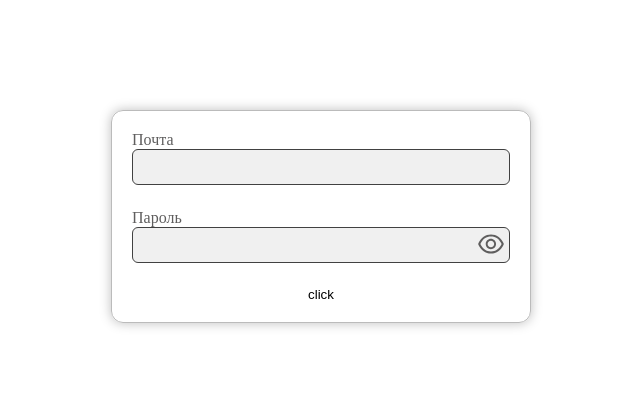
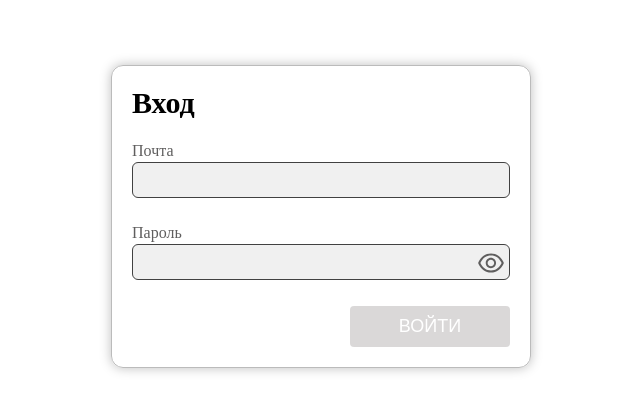
Before and after one commit to Kornull/yl_form, a React (Vite) app: page / in a window 1280 px wide. Shown: the part 184-596 px from the top of the page, without its empty margins (319-959 px from the left). Built offline with nearby package versions, Linux system fonts and the light colour scheme.

Commit message:
feat: add form btn disabled

```diff
--- a/src/App.scss
+++ b/src/App.scss
@@ -2,5 +2,7 @@
     display: flex;
     align-items: center;
     justify-content: center;
+    width: 100%;
     height: 100vh;
+    padding: 4px;
 }
--- /dev/null
+++ b/src/components/form/Form.module.scss
@@ -0,0 +1,68 @@
+.form {
+  display: flex;
+  flex-direction: column;
+  align-items: end;
+  width: 100%;
+  max-width: 420px;
+  height: 60vh;
+  gap: 6px;
+  padding: 40px 10px;
+  border: 1px solid #bbbbbb;
+  border-radius: 12px;
+  box-shadow: 0 0 12px #00000042;
+
+  @media (min-width: 480px) {
+    height: auto;
+    padding: 20px;
+  }
+
+  &Title {
+    width: 100%;
+    font-size: 30px;
+    padding-bottom: 16px;
+  }
+
+  &Btn {
+    padding: 10px 6px;
+    color: #fff;
+    font-size: 18px;
+    font-weight: 500;
+    width: 100%;
+    text-transform: uppercase;
+    background-color: #73acf7;
+    border-radius: 4px;
+    margin-top: 20px;
+    transition:
+      background-color 0.2s linear,
+      color 0.2s linear;
+
+    &:hover {
+      cursor: pointer;
+      background-color: #4d8ada;
+    }
+
+    &:active {
+      background-color: #b5d5ff;
+      color: #000;
+    }
+
+    @media (min-width: 480px) {
+      width: 160px;
+      margin-top: 0;
+    }
+  }
+}
+
+:disabled {
+  background-color: #c5c2c2a3;
+
+  &:hover {
+    cursor:default;
+    background-color: #c5c2c2a3;
+  }
+
+  &:active {
+    background-color: #c5c2c2a3;
+    color: #fff;
+  }
+}
--- a/src/components/form/Form.scss
+++ /dev/null
@@ -1,11 +0,0 @@
-.form {
-  display: flex;
-  flex-direction: column;
-  width: 100%;
-  max-width: 420px;
-  gap: 6px;
-  padding: 20px;
-  border: 1px solid #bbbbbb;
-  border-radius: 12px;
-  box-shadow: 0 0 12px #00000042;
-}
--- a/src/components/form/FormComponent.tsx
+++ b/src/components/form/FormComponent.tsx
@@ -1,24 +1,34 @@
+import { useEffect, useState } from 'react';
 import { useForm } from 'react-hook-form';
 
 import { MailInput, PasswordInput } from './formInputs';
-
 import { Loader } from '../loader';
-import { useState } from 'react';
 import { Snack } from '../snack';
 
 import { mockUserRequest } from '../../services/mock';
 
 import { StateForm } from 'src/types';
-import './Form.scss';
+import styles from './Form.module.scss';
 
 const FormComponent = () => {
   const { register, getValues, handleSubmit, reset } = useForm<StateForm>({
-    mode: 'onBlur',
+    mode: 'onChange',
   });
 
   const [isViewLoader, setIsViewLoader] = useState<boolean>(false);
   const [isViewSnack, setIsViewSnack] = useState<boolean>(false);
   const [isRequestRan, setIsRequestRan] = useState<boolean>(false);
+  const [isMailValid, setIsMailValid] = useState<boolean>(false);
+  const [isPswdValid, setIsPswdValid] = useState<boolean>(false);
+  const [isBtnDisabled, setIsBtnDisabled] = useState<boolean>(true);
+
+  const updateDisabledValue = () => {
+    if (isMailValid && isPswdValid) {
+      setIsBtnDisabled(false);
+    } else {
+      setIsBtnDisabled(true);
+    }
+  };
 
   const closeSnack = () => {
     setTimeout(() => setIsViewSnack(false), 3000);
@@ -39,6 +49,8 @@ const FormComponent = () => {
         setIsViewSnack(true);
         setIsRequestRan(isAuth);
         closeSnack();
+        setIsMailValid(false);
+        setIsPswdValid(false);
         reset();
       } else {
         setIsViewSnack(true);
@@ -47,12 +59,32 @@ const FormComponent = () => {
       }
     }, 5500);
   });
+
+  useEffect(() => {
+    updateDisabledValue();
+  }, [isMailValid, isPswdValid]);
+
   return (
     <>
-      <form className="form" onSubmit={onSubmit}>
-        <MailInput getValue={getValues} register={register} />
-        <PasswordInput register={register} getValue={getValues} />
-        <button type="submit">click</button>
+      <form className={styles.form} onSubmit={onSubmit}>
+        <h2 className={styles.formTitle}>Вход</h2>
+        <MailInput
+          getValue={getValues}
+          register={register}
+          setDisabled={setIsMailValid}
+        />
+        <PasswordInput
+          register={register}
+          getValue={getValues}
+          setDisabled={setIsPswdValid}
+        />
+        <button
+          className={styles.formBtn}
+          type="submit"
+          disabled={isBtnDisabled}
+        >
+          Войти
+        </button>
       </form>
       {isViewLoader && <Loader />}
       {isViewSnack && (
--- a/src/components/form/formInputs/Input.module.scss
+++ b/src/components/form/formInputs/Input.module.scss
@@ -33,6 +33,8 @@
     position: relative;
     display: flex;
     flex-direction: column;
+    width: 100%;
+    gap: 2px;
   }
 
   &ErrorMsq {
--- a/src/components/form/formInputs/MailInput.tsx
+++ b/src/components/form/formInputs/MailInput.tsx
@@ -1,17 +1,29 @@
 import { useState } from 'react';
-import { ErrorValues, FormInputsMail, InputTitles } from '../types';
 
 import { mailValidator } from '../../../services/validator';
 
+import { ErrorValues, FormInputsMail, InputTitles } from '../types';
+
 import styles from './Input.module.scss';
 
-export const MailInput = ({ register, getValue }: FormInputsMail) => {
+export const MailInput = ({
+  register,
+  getValue,
+  setDisabled,
+}: FormInputsMail) => {
   const [err, setErr] = useState<boolean>(false);
 
-  const updateMailValue = () => {
-    const valid = mailValidator(getValue('email'));
-    setErr(valid);
+  const updateMailValue = (): void => {
+    const valid: boolean = mailValidator(getValue('email'));
+    if (valid) {
+      setDisabled(true);
+    } else {
+      setDisabled(false);
+    }
+
+    setErr(!valid);
   };
+
   return (
     <>
       <label className={styles.inputLabel}>
--- a/src/components/form/formInputs/PasswordInput.tsx
+++ b/src/components/form/formInputs/PasswordInput.tsx
@@ -1,5 +1,4 @@
 import { useState } from 'react';
-
 import { AiOutlineEye, AiOutlineEyeInvisible } from 'react-icons/ai';
 
 import { passwdValidator } from '../../../services/validator';
@@ -8,13 +7,23 @@ import { FormInputsMail, InputTitles } from '../types';
 
 import styles from './Input.module.scss';
 
-export const PasswordInput = ({ register, getValue }: FormInputsMail) => {
+export const PasswordInput = ({
+  register,
+  getValue,
+  setDisabled,
+}: FormInputsMail) => {
   const [msq, setMsq] = useState<string>('');
   const [err, setErr] = useState<boolean>(false);
   const [isViewPswd, setisViewPswd] = useState<boolean>(false);
 
-  const updateDataValue = () => {
+  const updateDataValue = (): void => {
     const validData = passwdValidator(getValue('pswd'));
+    if (!validData.isError) {
+      setDisabled(true);
+    } else {
+      setDisabled(false);
+    }
+
     setMsq(validData.message);
     setErr(validData.isError);
   };
--- a/src/components/form/types.ts
+++ b/src/components/form/types.ts
@@ -5,14 +5,13 @@ import { StateForm } from 'src/types';
 export type FormInputsMail = {
   register: UseFormRegister<StateForm>;
   getValue: UseFormGetValues<StateForm>;
+  setDisabled: (s: boolean) => void;
 };
 
 export enum InputTitles {
-  'LOGIN' = 'Логин',
   'PASSWORD' = 'Пароль',
   'EMAIL' = 'Почта',
 }
 export enum ErrorValues {
-  'PASSWORD' = 'Пароль',
   'EMAIL' = 'Некорректный адрес',
 }
--- a/src/components/loader/Loader.scss
+++ b/src/components/loader/Loader.scss
@@ -7,7 +7,7 @@
   justify-content: center;
   width: 100%;
   height: 100vh;
-  background: #c9c9c97c;
+  background: #c9c9c913;
   z-index: 1;
 }
 
--- a/src/services/mock/request.ts
+++ b/src/services/mock/request.ts
@@ -16,7 +16,5 @@ export const mockUserRequest = ({ email, pswd }: StateForm): boolean => {
     (user) => user.login === email && user.password === pswd
   );
 
-  console.log(result);
-
   return result.length ? true : false;
 };
--- a/src/services/validator/mailValidator.ts
+++ b/src/services/validator/mailValidator.ts
@@ -2,5 +2,5 @@ export const mailValidator = (mail: string) => {
   const REG_EX_EMAIL =
     /^(([^<>()[\].,;:\s@"]+(\.[^<>()[\].,;:\s@"]+)*)|(".+"))@(([^<>()[\].,;:\s@"]+\.)+[^<>()[\].,;:\s@"]{2,})$/iu;
 
-  return !REG_EX_EMAIL.test(mail);
+  return REG_EX_EMAIL.test(mail);
 };
```
Also changed, not shown: src/components/snack/Snack.module.scss (line endings or trailing spaces).
